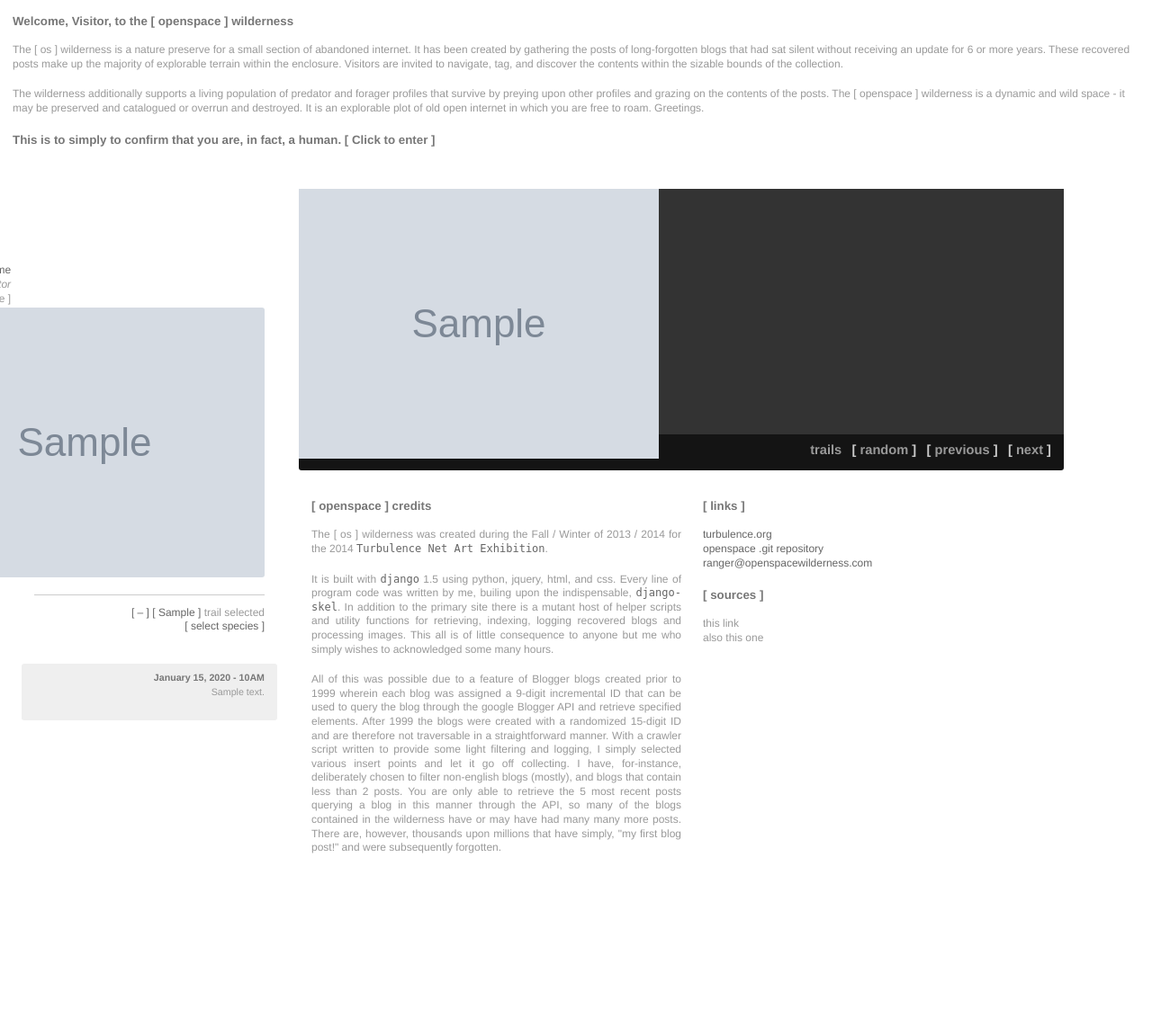
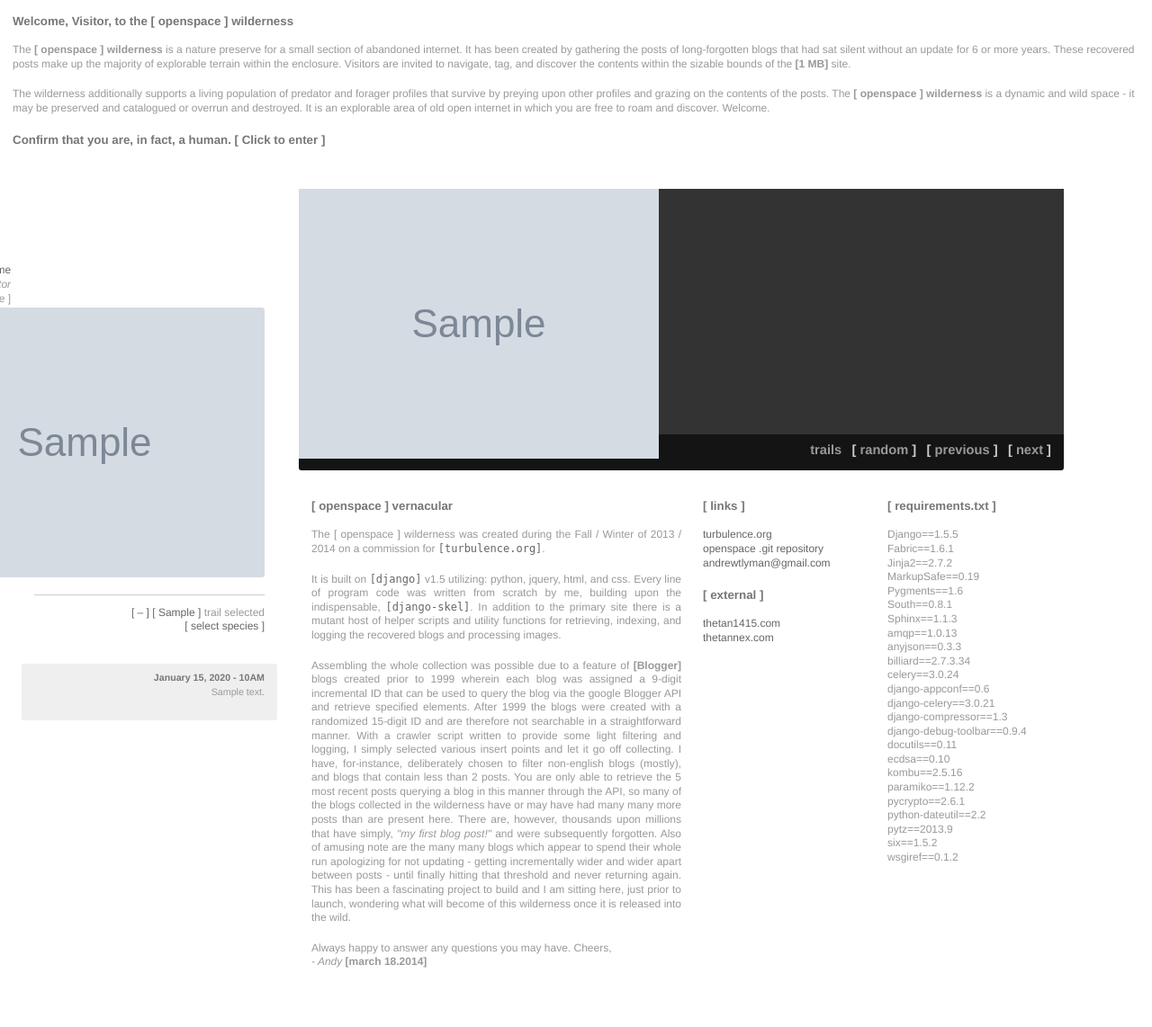
Before and after one commit to Turbulence-org/openspace-wilderness, a Django app: template openspace/templates/credits.html in a window 1280 px wide. Shown: the whole page at 90% size. Before the commit the page ends 949 px from the top, so only its background shows below. Run offline with Django 3.2, Linux system fonts and the light colour scheme; the template is opened without the code that fills it: most values are stand-ins (such as "Sample title", 1, 10 or a date in 2020); grey boxes marked "Sample" are stand-in pictures.

Commit message:
last push before proofread

```diff
--- a/openspace/templates/base.html
+++ b/openspace/templates/base.html
@@ -30,8 +30,8 @@
             <div id="navBar" class="roundBottom">
                 <ul id="subNav" class="nav">
                     <li><a href="/"> home </a></li>
+                    <li><a href="{% url 'helpPage' %}">help</a></li>
                     <li><a href="{% url 'dataPage' %}">data</a></li>
-                    <li><a href="{% url 'helpPage' %}">help</a></li>
                     <li><a href="{% url 'creditsPage' %}">credits</a></li>
                     <li>[<a data-mark="searchBox" class="toggle"> search </a>]</li>
                 </ul>
--- a/openspace/templates/credits.html
+++ b/openspace/templates/credits.html
@@ -4,21 +4,52 @@
 <div id="credits" class="box emblem head">
     <div class="content">
         <div class="contentBlock bigBlock justify">
-            <h3>[ openspace ] credits</h3>
-            <p>The [ os ] wilderness was created during the Fall / Winter of 2013 / 2014 for the 2014 <a href="http://turbulence.org" target="_blank" class="mono dark">Turbulence Net Art Exhibition</a>.</p>
-            <p>It is built with <a href="https://www.djangoproject.com/" target="_blank" class="mono dark">django</a> 1.5 using python, jquery, html, and css. Every line of program code was written by me, builing upon the indispensable, <a href="https://github.com/rdegges/django-skel" target="_blank" class="mono dark">django-skel</a>. In addition to the primary site there is a mutant host of helper scripts and utility functions for retrieving, indexing, logging recovered blogs and processing images. This all is of little consequence to anyone but me who simply wishes to acknowledged some many hours.</p>
-            <p>All of this was possible due to a feature of Blogger blogs created prior to 1999 wherein each blog was assigned a 9-digit incremental ID that can be used to query the blog through the google Blogger API and retrieve specified elements. After 1999 the blogs were created with a randomized 15-digit ID and are therefore not traversable in a straightforward manner. With a crawler script written to provide some light filtering and logging, I simply selected various insert points and let it go off collecting. I have, for-instance, deliberately chosen to filter non-english blogs (mostly), and blogs that contain less than 2 posts. You are only able to retrieve the 5 most recent posts querying a blog in this manner through the API, so many of the blogs contained in the wilderness have or may have had many many more posts. There are, however, thousands upon millions that have simply, "my first blog post!" and were subsequently forgotten.</p>
+            <h3>[ openspace ] vernacular</h3>
+            <p>The [ openspace ] wilderness was created during the Fall / Winter of 2013 / 2014 on a commission for <a href="http://turbulence.org" target="_blank" class="mono dark">[turbulence.org]</a>.</p>
+            <p>It is built on <a href="https://www.djangoproject.com/" target="_blank" class="mono dark">[django]</a> v1.5 utilizing: python, jquery, html, and css. Every line of program code was written from scratch by me, building upon the indispensable, <a href="https://github.com/rdegges/django-skel" target="_blank" class="mono dark">[django-skel]</a>. In addition to the primary site there is a mutant host of helper scripts and utility functions for retrieving, indexing, and logging the recovered blogs and processing images.</p>
+            <p>Assembling the whole collection was possible due to a feature of <strong>[Blogger]</strong> blogs created prior to 1999 wherein each blog was assigned a 9-digit incremental ID that can be used to query the blog via the google Blogger API and retrieve specified elements. After 1999 the blogs were created with a randomized 15-digit ID and are therefore not searchable in a straightforward manner. With a crawler script written to provide some light filtering and logging, I simply selected various insert points and let it go off collecting. I have, for-instance, deliberately chosen to filter non-english blogs (mostly), and blogs that contain less than 2 posts. You are only able to retrieve the 5 most recent posts querying a blog in this manner through the API, so many of the blogs collected in the wilderness have or may have had many many more posts than are present here. There are, however, thousands upon millions that have simply, <em>"my first blog post!"</em> and were subsequently forgotten. Also of amusing note are the many many blogs which appear to spend their whole run apologizing for not updating - getting incrementally wider and wider apart between posts - until finally hitting that threshold and never returning again. This has been a fascinating project to build and I am sitting here, just prior to launch, wondering what will become of this wilderness once it is released into the wild.</p>
+            <p>Always happy to answer any questions you may have. Cheers,<br/>
+            <em>- Andy</em> <strong>[march 18.2014]</strong></p>
         </div>
 
-        <div class="contentBlock"><h3>[ links ]</h3>
+        <div class="contentBlock smallBlock"><h3>[ links ]</h3>
         <p><a href="http://www.turbulence.org" target="_blank">turbulence.org</a><br/>
-        <a href="#" target="_blank">openspace .git repository</a><br/>
-        <a href="#">ranger@openspacewilderness.com</a></p>
+        <a href="https://github.com/nerdyLawman/openspace-wilderness" target="_blank">openspace .git repository</a><br/>
+        <a href="mailto:&#097;&#110;&#100;&#114;&#101;&#119;&#116;&#108;&#121;&#109;&#097;&#110;&#064;&#103;&#109;&#097;&#105;&#108;&#046;&#099;&#111;&#109;">andrewtlyman@gmail.com</a></p>
 
-        <h3>[ sources ]</h3>
-        <p>this link<br/>
-        also this one</p>
+        <h3>[ external ]</h3>
+        <p><a href="http://www.thetan1415.com" target="_blank">thetan1415.com</a><br/>
+        <a href="http://www.thetannex.com" target="_blank">thetannex.com</a></p>
         </div>
+
+        <div class="contentBlock smallBlock lastR"><h3>[ requirements.txt ]</h3>
+        <p>Django==1.5.5<br/>
+            Fabric==1.6.1<br/>
+            Jinja2==2.7.2<br/>
+            MarkupSafe==0.19<br/>
+            Pygments==1.6<br/>
+            South==0.8.1<br/>
+            Sphinx==1.1.3<br/>
+            amqp==1.0.13<br/>
+            anyjson==0.3.3<br/>
+            billiard==2.7.3.34<br/>
+            celery==3.0.24<br/>
+            django-appconf==0.6<br/>
+            django-celery==3.0.21<br/>
+            django-compressor==1.3<br/>
+            django-debug-toolbar==0.9.4<br/>
+            docutils==0.11<br/>
+            ecdsa==0.10<br/>
+            kombu==2.5.16<br/>
+            paramiko==1.12.2<br/>
+            pycrypto==2.6.1<br/>
+            python-dateutil==2.2<br/>
+            pytz==2013.9<br/>
+            six==1.5.2<br/>
+            wsgiref==0.1.2</p>
+        </div>
+
+
         <div class="clear"></div>
     </div>
 </div>
--- a/openspace/templates/human-greeting.html
+++ b/openspace/templates/human-greeting.html
@@ -2,8 +2,8 @@
 <a href="{% url 'humanEntry' human_key %}"><div id="greeting" class="box block emblem head">
     <div class="content">
         <h3>Welcome, Visitor, to the [ openspace ] wilderness</h3>
-        <p>The [ os ] wilderness is a nature preserve for a small section of abandoned internet. It has been created by gathering the posts of long-forgotten blogs that had sat silent without receiving an update for 6 or more years. These recovered posts make up the majority of explorable terrain within the enclosure. Visitors are invited to navigate, tag, and discover the contents within the sizable bounds of the collection.</p>
-        <p>The wilderness additionally supports a living population of predator and forager profiles that survive by preying upon other profiles and grazing on the contents of the posts. The [ openspace ] wilderness is a dynamic and wild space - it may be preserved and catalogued or overrun and destroyed. It is an explorable plot of old open internet in which you are free to roam. Greetings.</p>
-        <h3>This is to simply to confirm that you are, in fact, a human. [ Click to enter ]</h3>
+        <p>The <strong>[ openspace ] wilderness</strong> is a nature preserve for a small section of abandoned internet. It has been created by gathering the posts of long-forgotten blogs that had sat silent without an update for 6 or more years. These recovered posts make up the majority of explorable terrain within the enclosure. Visitors are invited to navigate, tag, and discover the contents within the sizable bounds of the <strong>[{{ mb_size }} MB]</strong> site.</p>
+        <p>The wilderness additionally supports a living population of predator and forager profiles that survive by preying upon other profiles and grazing on the contents of the posts. The <strong>[ openspace ] wilderness</strong> is a dynamic and wild space - it may be preserved and catalogued or overrun and destroyed. It is an explorable area of old open internet in which you are free to roam and discover. Welcome.</p>
+        <h3>Confirm that you are, in fact, a human. [ Click to enter ]</h3>
     </div>
 </div></a>
--- a/openspace/templates/index.html
+++ b/openspace/templates/index.html
@@ -11,7 +11,7 @@
             <p>for detailed instructions, visit the <a class="mono" href="{% url 'helpPage' %}">[help page]</a></p></div>
         </div>
 
-        <div class="contentBlock smallBlock"><h3>[ park key ]</h3>
+        <div class="contentBlock smallBlock"><h3>[ key ]</h3>
         <p><span class="mono dark">[@]</span> - select trail<br/>
         <span class="mono dark">[-]</span> - deselect trail<br/>
         <span class="mono dark">[f]</span> - add profile as friend<br/>
--- a/openspace/views.py
+++ b/openspace/views.py
@@ -16,7 +16,7 @@ def index(request):
         'profiles': Profile.objects.filter(species=Species.abandoned).order_by('-interest')[:10],
         'posts': Post.objects.order_by('-interest')[:10],
         'tags': Tag.objects.filter(id__gt=System.reservedTags).order_by('-interest')[:20],
-        'recent_comments': Comment.objects.order_by('-date_published')[:15],
+        'recent_comments': Comment.objects.order_by('-date_published')[:5],
         'profile_count': Profile.objects.count(),
         'post_count': Post.objects.count(),
     }
```
Also changed, not shown: openspace/templates/help.html (+3 -3 lines).
